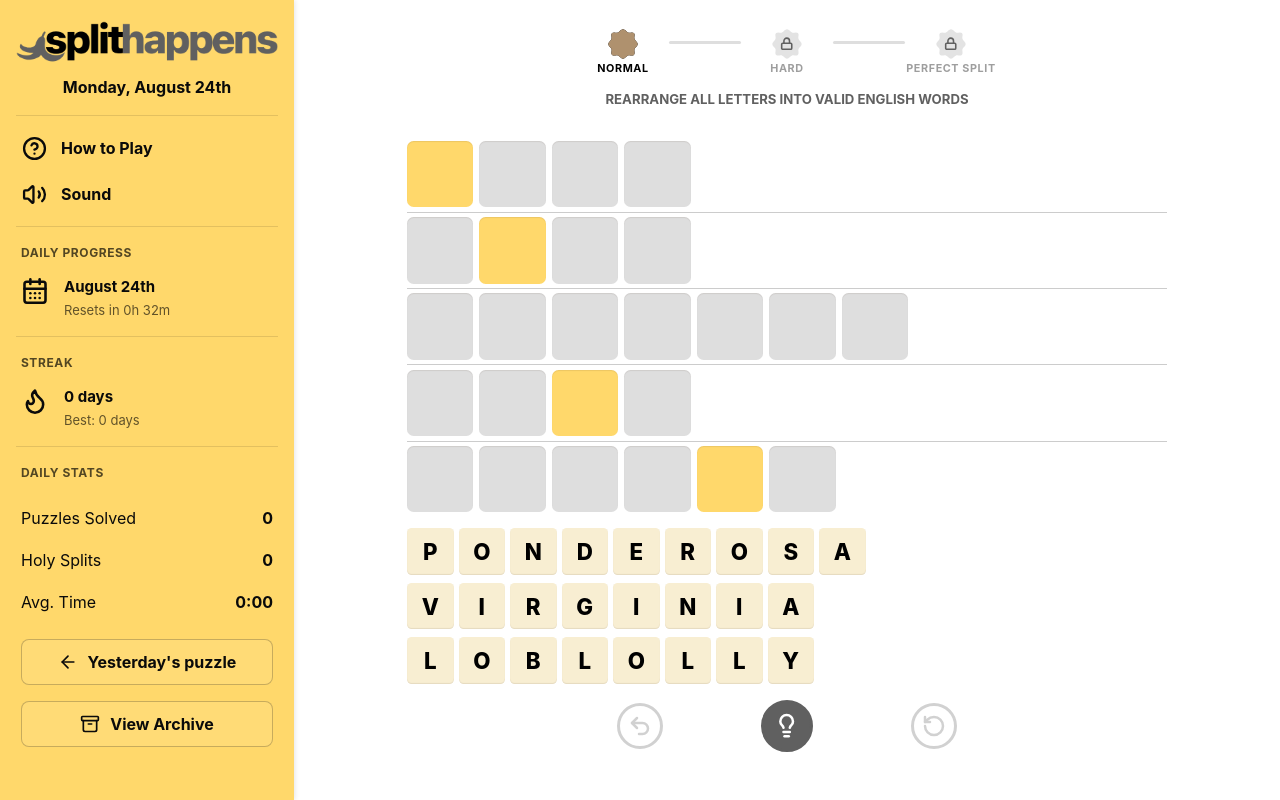
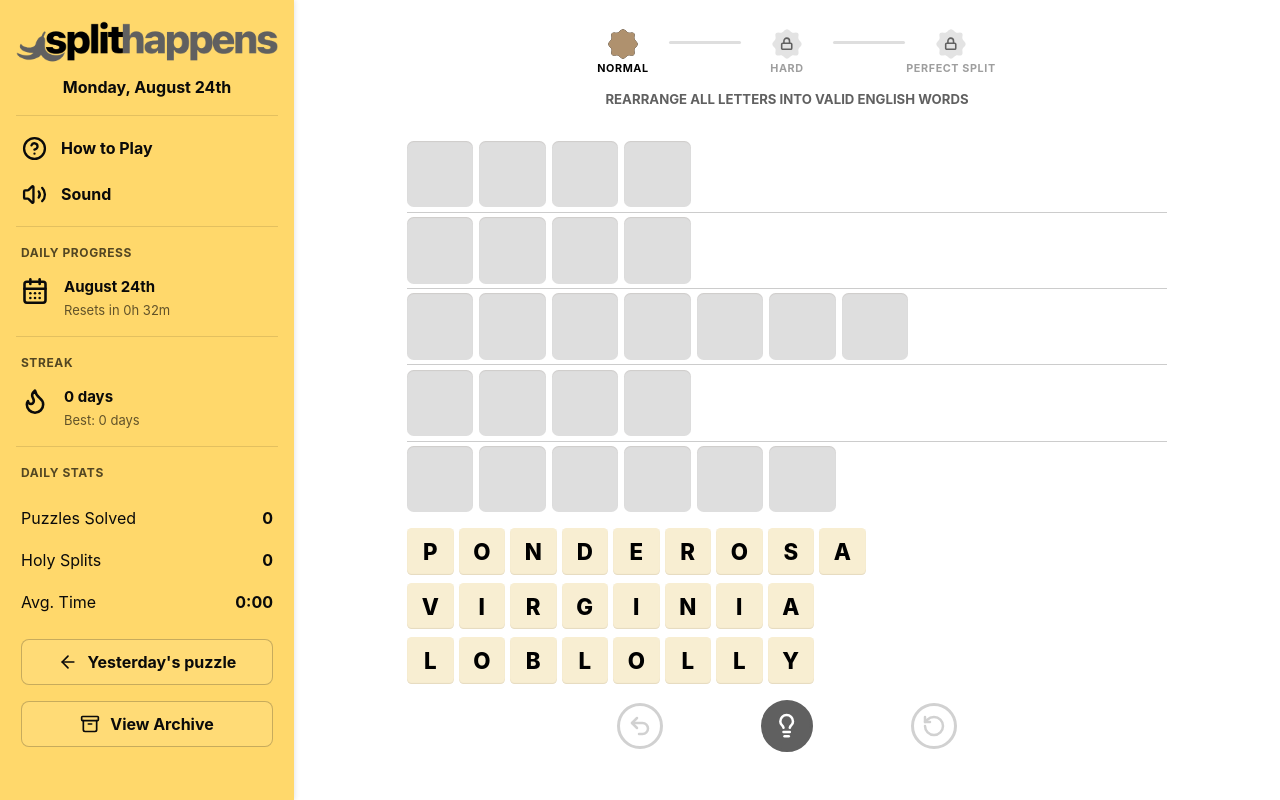
Before and after one commit to UncommonCrawl/SplitHappensWeb, a React (Vite) app: page / in a window 1280 px wide. Built offline with nearby package versions, Linux system fonts and the light colour scheme.

Commit message:
Hide gold tiles until gold tier reached

```diff
--- a/src/App.tsx
+++ b/src/App.tsx
@@ -301,6 +301,7 @@ export default function App() {
 
   const selectedDate = parseLocalDate(scheduleEntry.date);
   const isToday = scheduleEntry.date === localDateKey(now);
+  const goldLevelReached = derived.silverSatisfied;
   const goldSlots = new Set(activeLevel.goldTileExpectations.map((item) => slotID(item.rowIndex, item.columnIndex)));
   const goldExpectations = new Map(activeLevel.goldTileExpectations.map((item) => [slotID(item.rowIndex, item.columnIndex), item.letter]));
   const achievementTiers = [
@@ -398,7 +399,7 @@ export default function App() {
                   const locked = game.hintedRows.includes(rowIndex);
                   const rowComplete = row.every(Boolean);
                   const rowValid = derived.validRows.has(rowIndex);
-                  const isGoldSlot = goldSlots.has(target);
+                  const isGoldSlot = goldLevelReached && goldSlots.has(target);
                   const correctGold = Boolean(id && isGoldSlot && game.tiles[id].character === goldExpectations.get(target));
                   return (
                     <button
```
Also changed, not shown: 1 other file (tests, documents, lock files or other folders).
